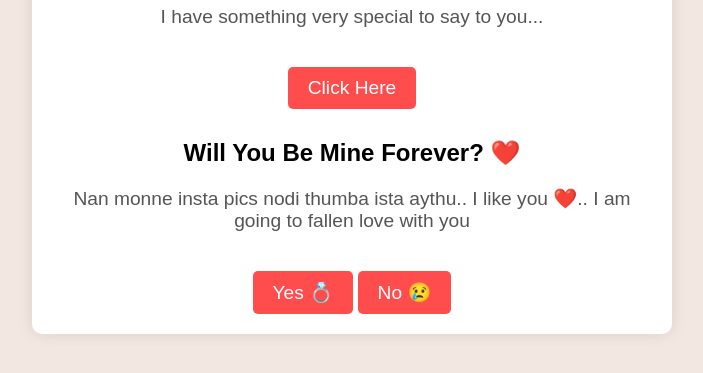
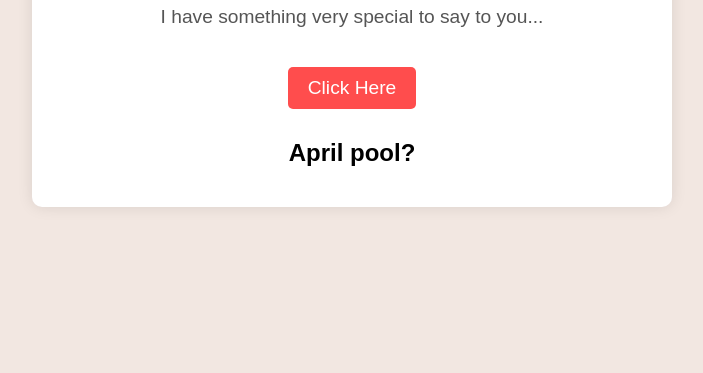
Before and after one commit to manoj-arch/love, a plain HTML site: page index.html in a window 1280 px wide. Both pictures are taken after a click on the button "Click Here". Shown: the part 171-544 px from the top of the page, without its empty margins (288-991 px from the left). Drawn offline with Linux system fonts and the light colour scheme.

Commit message:
3rd changes

```diff
--- a/index.html
+++ b/index.html
@@ -12,10 +12,7 @@
         <p>I have something very special to say to you...</p>
         <button id="reveal-btn">Click Here</button>
         <div id="message" style="display:none;">
-            <h2>Will You Be Mine Forever? ❤️</h2>
-            <p>Nan monne insta pics nodi thumba ista aythu.. I like you ❤️.. I am going to fallen love with you</p>
-            <button id="yes-btn">Yes 💍</button>
-            <button id="no-btn">No 😢</button>
+            <h2>April pool? </h2>
         </div>
     </div>
 
```
